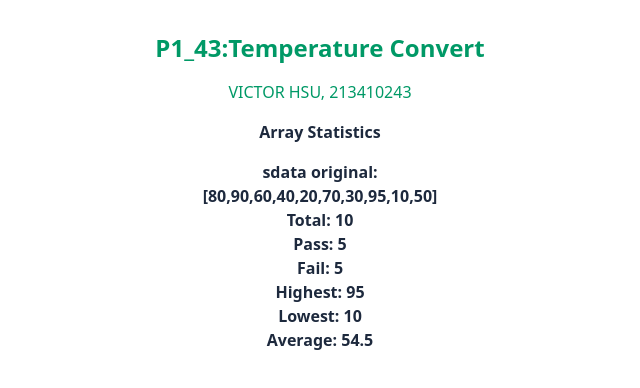
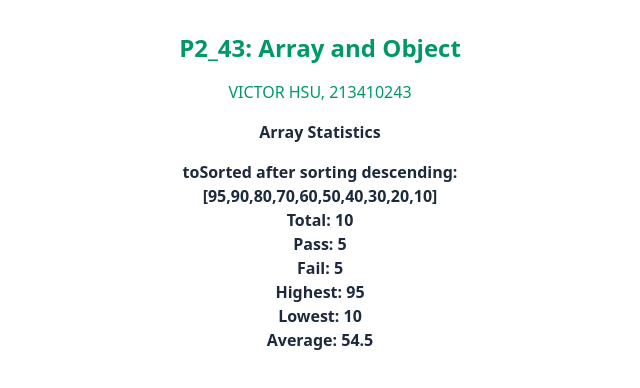
Before and after one commit to vic0627/1132-1N-demo-43, a plain HTML site: page demo/w04_basics_43/p2_43/p2_43.html in a window 1280 px wide. Shown: the whole page, without its empty margins (320-960 px from the left). Drawn offline with nearby package versions, Linux system fonts and the light colour scheme.

Commit message:
W04-P4: Show toSorted data and a stat object to store statistical data

```diff
--- a/demo/w04_basics_43/p2_43/p2_1_43.js
+++ b/demo/w04_basics_43/p2_43/p2_1_43.js
@@ -4,32 +4,50 @@ console.log('sdata', sdata)
 const result1 = document.querySelector('.result1')
 const result2 = document.querySelector('.result2')
 
-const computePass = (data) => {
-  const threshold = 60
-  return data.filter((score) => score >= threshold).length
+const computePass = (s) => {
+  let pass = 0
+  s.forEach((score) => {
+    if (score >= 59.5) pass++
+  })
+  return pass
 }
 
-const computeFail = (data) => {
-  const threshold = 60
-  return data.filter((score) => score < threshold).length
+const computeFail = (s) => {
+  let fail = 0
+  s.forEach((score) => {
+    if (score < 59.5) fail++
+  })
+  return fail
 }
 
-const computeHighest = (data) => {
-  return Math.max(...data)
+const computeHighest = (s) => {
+  let highest = -100
+  s.forEach((score) => {
+    if (score > highest) highest = score
+  })
+  return highest
 }
 
-const computeLowest = (data) => {
-  return Math.min(...data)
+const computeLowest = (s) => {
+  let lowest = 200
+  s.forEach((score) => {
+    if (score < lowest) lowest = score
+  })
+  return lowest
 }
 
-const computeAverage = (data) => {
-  const sum = data.reduce((acc, val) => acc + val, 0)
-  return sum / data.length
+const computeSta1 = (s) => {
+  let sum = 0
+  s.forEach((score) => {
+    // sum = sum + score
+    sum += score
+  })
+  return sum / s.length
 }
 
 const outputStat1 = (s) => {
   result1.innerHTML = `
-    <h3 class="my-4">Array Statistics</h3>
+    <h3 class='my-4'> Array Statistics </h3>
     <p>sdata original:</p>
     <p>${JSON.stringify(s)}</p>
     <p>Total: ${s.length}</p>
@@ -37,8 +55,45 @@ const outputStat1 = (s) => {
     <p>Fail: ${computeFail(s)}</p>
     <p>Highest: ${computeHighest(s)}</p>
     <p>Lowest: ${computeLowest(s)}</p>
-    <p>Average: ${computeAverage(s).toFixed(1)}</p>
+    <p>Average: ${computeSta1(s).toFixed(1)}</p>
     `
 }
 
+// sdata.push(85)
+
 outputStat1(sdata)
+
+const toSorted = sdata.toSorted(function (a, b) {
+  return b - a
+})
+console.log('sdata after sorting', sdata)
+console.log('toSorted', toSorted)
+let stat = {
+  pass: 0,
+  fail: 0,
+  sum: 0,
+  average: 0,
+}
+const outputStat2 = (s) => {
+  result1.innerHTML = `
+    <h3 class='my-4'> Array Statistics </h3>
+    <p>toSorted after sorting descending:</p>
+    <p>${JSON.stringify(s)}</p>
+    <p>Total: ${s.length}</p>
+    <p>Pass: ${stat.pass}</p>
+    <p>Fail: ${stat.fail}</p>
+    <p>Highest: ${s[0]}</p>
+    <p>Lowest: ${s[s.length - 1]}</p>
+    <p>Average: ${stat.average.toFixed(1)}</p>
+    `
+}
+const computeStat = (s) => {
+  s.forEach((score) => {
+    if (score > 59.5) stat.pass++
+    else stat.fail++
+    stat.sum += score
+    stat.average = stat.sum / s.length
+  })
+}
+computeStat(toSorted)
+outputStat2(toSorted)
--- a/demo/w04_basics_43/p2_43/p2_43.html
+++ b/demo/w04_basics_43/p2_43/p2_43.html
@@ -4,12 +4,11 @@
   <meta charset="UTF-8">
   <meta name="viewport" content="width=device-width, initial-scale=1.0">
   <script src="https://unpkg.com/@tailwindcss/browser@4"></script>
-  <script src="../tailwindcss.js"></script>
   <title>P1_213410243</title>
 </head>
 <body>
   <div class="text-center my-8 text-emerald-600">
-    <h1 class="mt-4 font-bold text-2xl">P1_43:Temperature Convert</h1>
+    <h1 class="mt-4 font-bold text-2xl">P2_43: Array and Object</h1>
     <h2 class="mt-4">VICTOR HSU, 213410243</h2>
     <div class="result1 mt-4 font-semibold text-[16px] text-slate-800">
       <!-- <h3 class="my-4">Array Statistics</h3>
```
